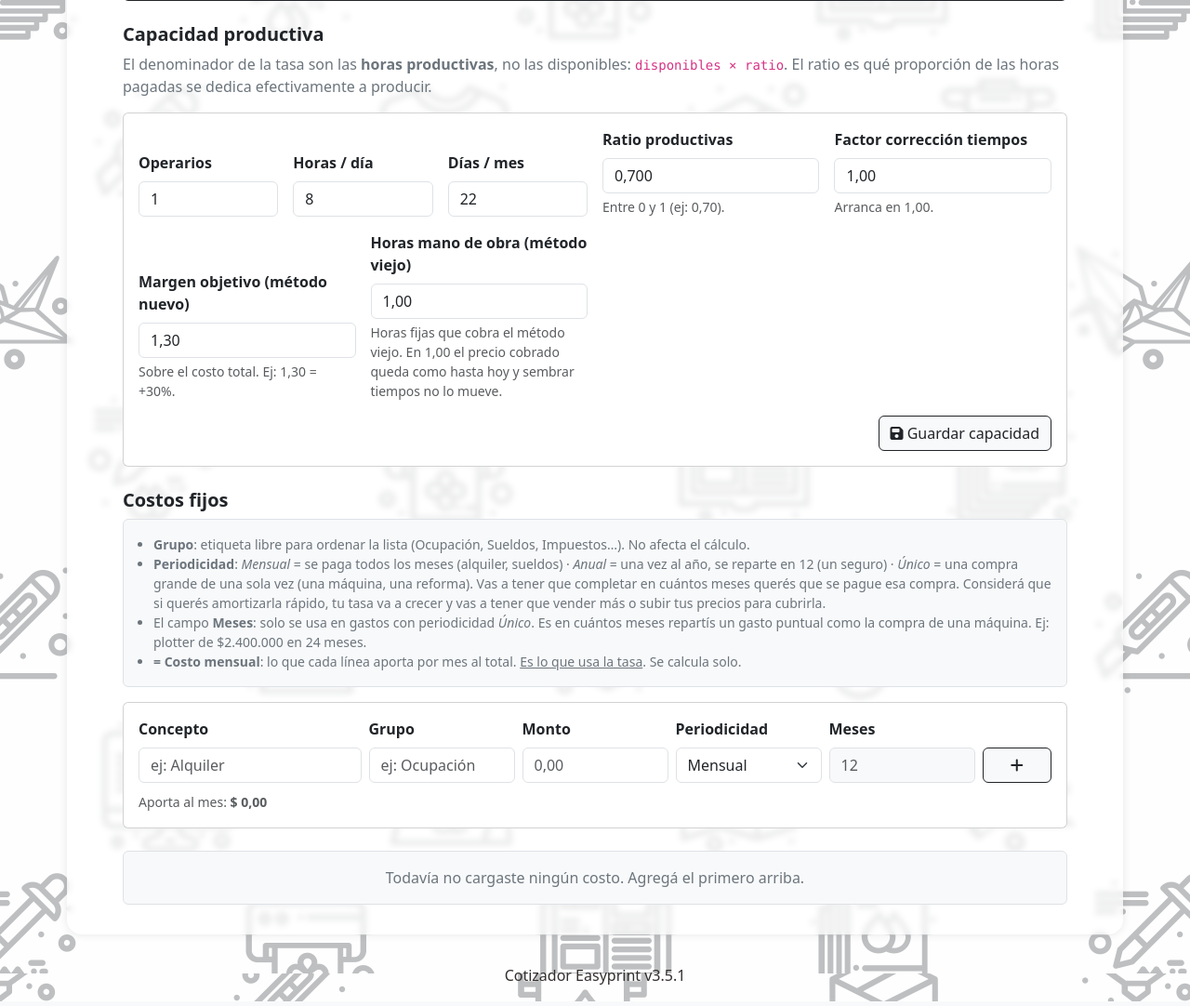
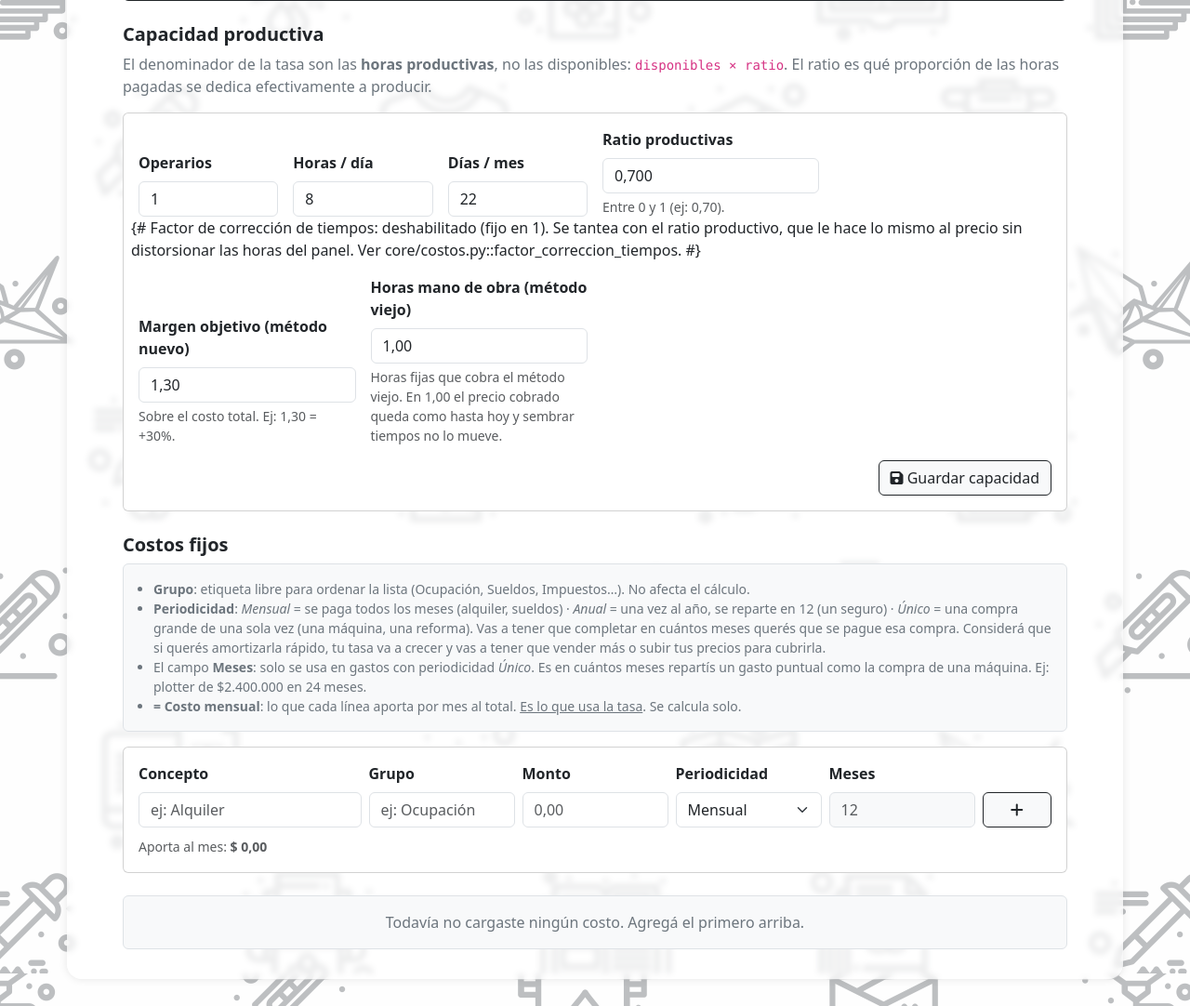
Before and after one commit to ralatigano/EasyPrint, a Django app: page /configuracion/costos in a window 1280 px wide. Shown: the part 393-1475 px from the top of the page at 93% size. Run offline with Django 5.2, Linux system fonts and the light colour scheme; the visitor is signed in with stand-in values (Sample User, id 1); data comes from the database, SQL or seed files in the repository; data that the repository does not hold is empty; some libraries are stand-ins or nearby versions.

Commit message:
Ocultar factor de corrección (fijo en 1) y arreglos de tema oscuro
Factor de corrección de tiempos deshabilitado: se saca del config y queda fijo en
1 (se tantea con ratio_productivas, que hace lo mismo al precio sin distorsionar el
panel de horas). Tema oscuro: Select2 (categoría/insumo del cotizador) ahora usa las
variables de Bootstrap en vez del blanco fijo del CDN; los inputs 'Meses' del config
usan bg-body-tertiary en vez de bg-light.

Co-Authored-By: Claude Opus 4.8 <noreply@anthropic.com>

```diff
--- a/core/costos.py
+++ b/core/costos.py
@@ -61,11 +61,15 @@ def horas_legacy() -> Decimal:
 def factor_correccion_tiempos() -> Decimal:
     """Multiplicador global sobre los tiempos estimados de cada producto (Fase 2).
 
-    Arranca en 1,00. Corrige un sesgo sistemático de estimación sin medir trabajo
-    por trabajo (D5 del plan). Se aplica UNA sola vez, al precargar el tiempo en el
-    cotizador; el cálculo de la cotización usa ese valor ya corregido tal cual.
+    DESHABILITADO (2026-08-29): se dejó FIJO en 1 y se sacó de la pantalla de
+    configuración. Al precio le hace lo mismo que el ratio productivo (el precio de
+    trabajo es proporcional a factor/ratio), pero el factor además distorsiona las
+    horas del panel y no tiene forma de calibrarse sin medir duraciones reales
+    (seguimos en "Nivel 0", ver plan). Se tantea con `ratio_productivas`. El campo
+    `ParametrosProduccion.factor_correccion_tiempos` se conserva por si algún día se
+    miden tiempos y se decide reactivarlo.
     """
-    return ParametrosProduccion.load().factor_correccion_tiempos
+    return Decimal("1")
 
 
 def tiempo_estimado(setup, unitario, cantidad_producto, factor) -> Decimal:
--- a/core/templates/core/configuracion_costos.html
+++ b/core/templates/core/configuracion_costos.html
@@ -79,12 +79,9 @@
                        class="form-control" value="{{ parametros.ratio_productivas }}">
                 <div class="form-text">Entre 0 y 1 (ej: 0,70).</div>
             </div>
-            <div class="col-6 col-md-3">
-                <label class="form-label fw-semibold">Factor corrección tiempos</label>
-                <input type="text" inputmode="decimal" name="factor_correccion_tiempos"
-                       id="in-factor" class="form-control" value="{{ parametros.factor_correccion_tiempos }}">
-                <div class="form-text">Arranca en 1,00.</div>
-            </div>
+            {# Factor de corrección de tiempos: deshabilitado (fijo en 1). Se tantea
+               con el ratio productivo, que le hace lo mismo al precio sin distorsionar
+               las horas del panel. Ver core/costos.py::factor_correccion_tiempos. #}
             <div class="col-6 col-md-3">
                 <label class="form-label fw-semibold">Margen objetivo (método nuevo)</label>
                 <input type="text" inputmode="decimal" name="margen_objetivo"
@@ -276,7 +273,9 @@
     function toggleMeses(selectEl, mesesEl) {
         var esUnico = selectEl.value === 'unico';
         mesesEl.disabled = !esUnico;
-        mesesEl.classList.toggle('bg-light', !esUnico);
+        // bg-body-tertiary (no bg-light) para que el "gris de deshabilitado" se
+        // adapte al tema oscuro; bg-light es un fondo claro fijo.
+        mesesEl.classList.toggle('bg-body-tertiary', !esUnico);
         mesesEl.classList.toggle('text-muted', !esUnico);
     }
 
--- a/core/tests.py
+++ b/core/tests.py
@@ -338,7 +338,7 @@ class GuardarParametrosProduccionViewTests(TestCase):
         self.assertEqual(resp.status_code, 302)
         p = ParametrosProduccion.load()
         self.assertEqual(p.ratio_productivas, Decimal("0.700"))
-        self.assertEqual(p.factor_correccion_tiempos, Decimal("1.25"))
+        self.assertEqual(p.horas_dia, Decimal("8.50"))
 
     def test_margen_objetivo_se_guarda(self):
         self.client.post(self.url, {
--- a/core/views.py
+++ b/core/views.py
@@ -620,7 +620,8 @@ def guardar_parametros_produccion(request):
     dias_mes = _safe_int(request.POST.get('dias_mes'), default=None)
     horas_dia = parse_decimal_flexible(request.POST.get('horas_dia'))
     ratio = parse_decimal_flexible(request.POST.get('ratio_productivas'))
-    factor = parse_decimal_flexible(request.POST.get('factor_correccion_tiempos'))
+    # factor_correccion_tiempos: deshabilitado (fijo en 1, fuera del form). Ver
+    # core/costos.py::factor_correccion_tiempos.
     margen_objetivo = parse_decimal_flexible(request.POST.get('margen_objetivo'))
     horas_legacy = parse_decimal_flexible(request.POST.get('horas_legacy'))
 
@@ -634,8 +635,6 @@ def guardar_parametros_produccion(request):
     if ratio is None or not (Decimal('0') <= ratio <= Decimal('1')):
         errores.append(
             'El ratio de horas productivas debe estar entre 0 y 1 (ej: 0,70).')
-    if factor is None or not (Decimal('0') < factor <= Decimal('100')):
-        errores.append('El factor de corrección debe ser mayor a 0 (ej: 1,00).')
     if margen_objetivo is None or not (Decimal('0') < margen_objetivo <= Decimal('99')):
         errores.append('El margen objetivo debe ser mayor a 0 (ej: 1,30).')
     if horas_legacy is None or not (Decimal('0') <= horas_legacy <= Decimal('999')):
@@ -651,7 +650,6 @@ def guardar_parametros_produccion(request):
     p.horas_dia = horas_dia
     p.dias_mes = dias_mes
     p.ratio_productivas = ratio
-    p.factor_correccion_tiempos = factor
     p.margen_objetivo = margen_objetivo
     p.horas_legacy = horas_legacy
     try:
```
Also changed, not shown: core/static/core/css/styles.css (+42 -0 lines), productos/tests.py (+3 -5 lines).
